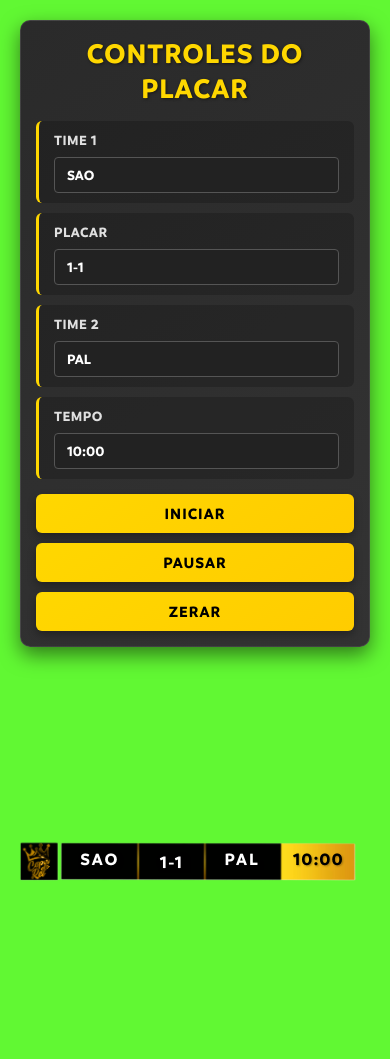
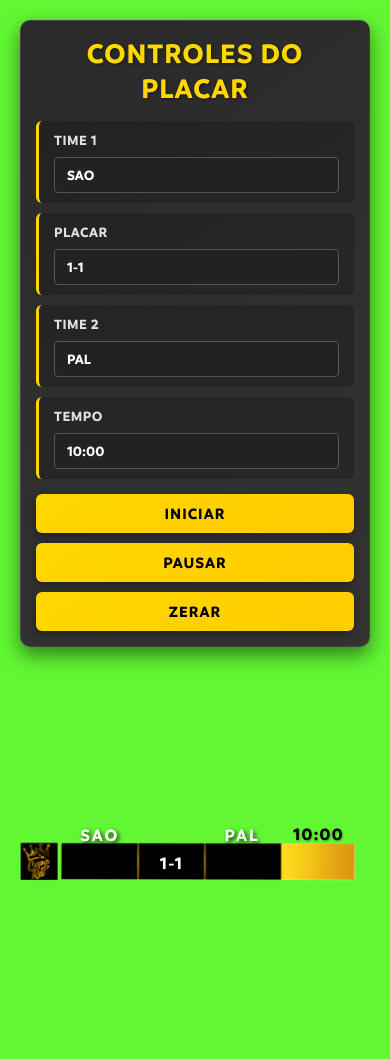
Before and after one commit to eliel2703/placarCBM, a plain HTML site: page index.html in a window 390 px wide. Drawn offline with Linux system fonts and the light colour scheme.

Commit message:
Update index.html

```diff
--- a/index.html
+++ b/index.html
@@ -204,7 +204,7 @@
             letter-spacing: 2px;
             text-shadow: 2px 2px 4px rgba(0, 0, 0, 0.8);
             text-transform: uppercase;
-            margin-top: 187%;
+            margin-top: 160%; /* Ajustado para subir */
             margin-left: -2%;
         }
 
@@ -228,7 +228,7 @@
             letter-spacing: 2px;
             text-shadow: 2px 2px 4px rgba(0, 0, 0, 0.8);
             text-transform: uppercase;
-            margin-top: 187%;
+            margin-top: 160%; /* Ajustado para subir */
             margin-right: -15%;
         }
 
@@ -251,7 +251,7 @@
             font-family: 'Branding SF Bold', sans-serif;
             letter-spacing: 1px;
             text-shadow: 1px 1px 2px rgba(0, 0, 0, 0.3);
-            margin-top: 188%;
+            margin-top: 160%; /* Ajustado para subir */
             margin-right: 15%;
         }
 
@@ -276,7 +276,7 @@
             letter-spacing: 1px;
             text-shadow: 3px 3px 6px rgba(0, 0, 0, 0.8);
             text-transform: uppercase;
-            margin-top: -20%;
+            margin-top: -15%; /* Ajustado para subir */
             margin-left: 15%;
         }
 
@@ -284,17 +284,17 @@
         @media (max-width: 768px) {
             .team input {
                 font-size: 5vw;
-                margin-top: 185%;
+                margin-top: 150%; /* Ajustado para subir */
             }
 
             .timer input {
                 font-size: 4.5vw;
-                margin-top: 186%;
+                margin-top: 150%; /* Ajustado para subir */
             }
 
             .score input {
                 font-size: 7vw;
-                margin-top: 175%;
+                margin-top: 140%; /* Ajustado para subir */
             }
 
             .controls {
@@ -314,17 +314,17 @@
         @media (max-width: 480px) {
             .team input {
                 font-size: 6vw;
-                margin-top: 180%;
+                margin-top: 140%; /* Ajustado para subir */
             }
 
             .timer input {
                 font-size: 5.5vw;
-                margin-top: 181%;
+                margin-top: 140%; /* Ajustado para subir */
             }
 
             .score input {
                 font-size: 8vw;
-                margin-top: 170%;
+                margin-top: 130%; /* Ajustado para subir */
             }
 
             .timer-buttons {
```
